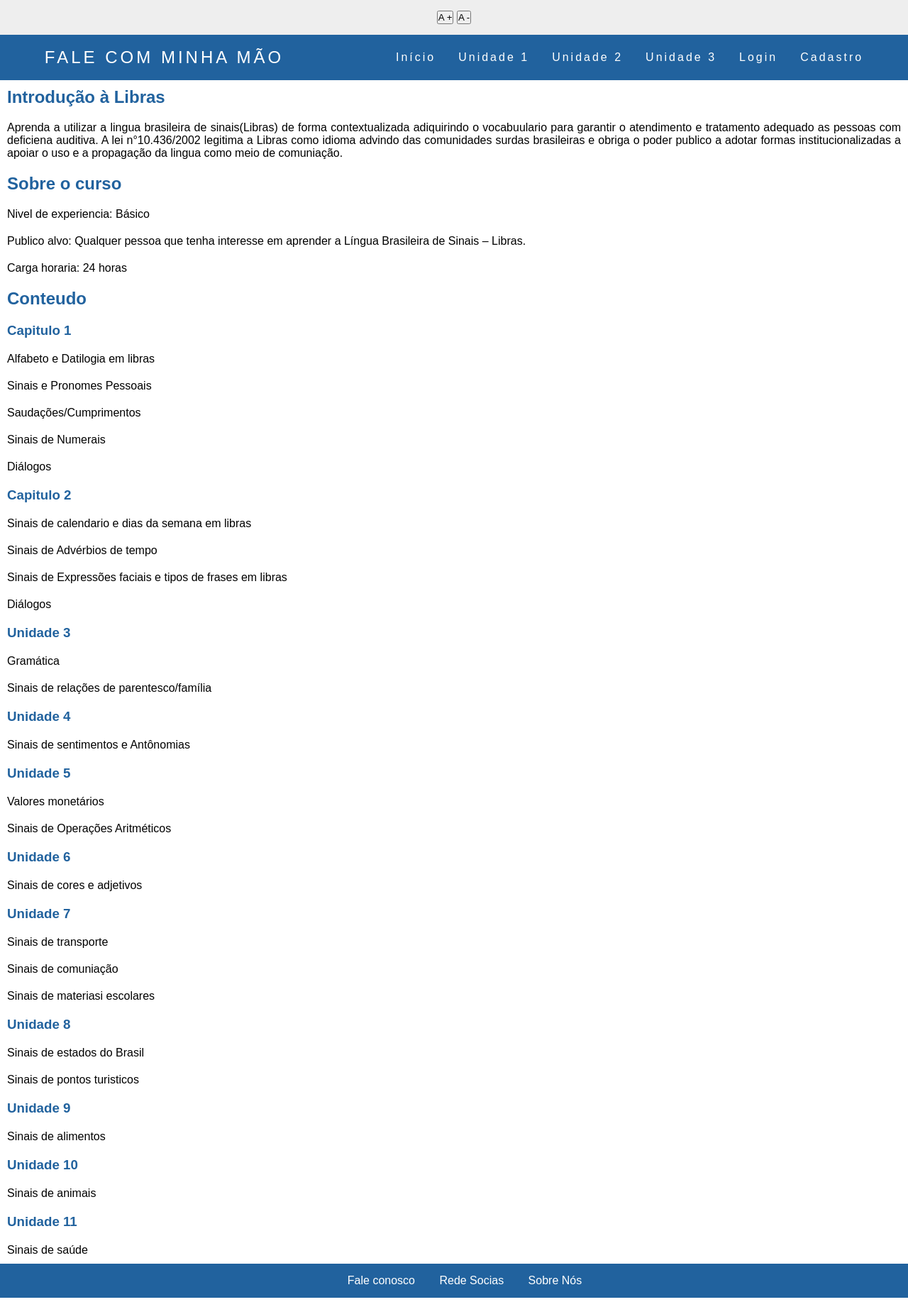
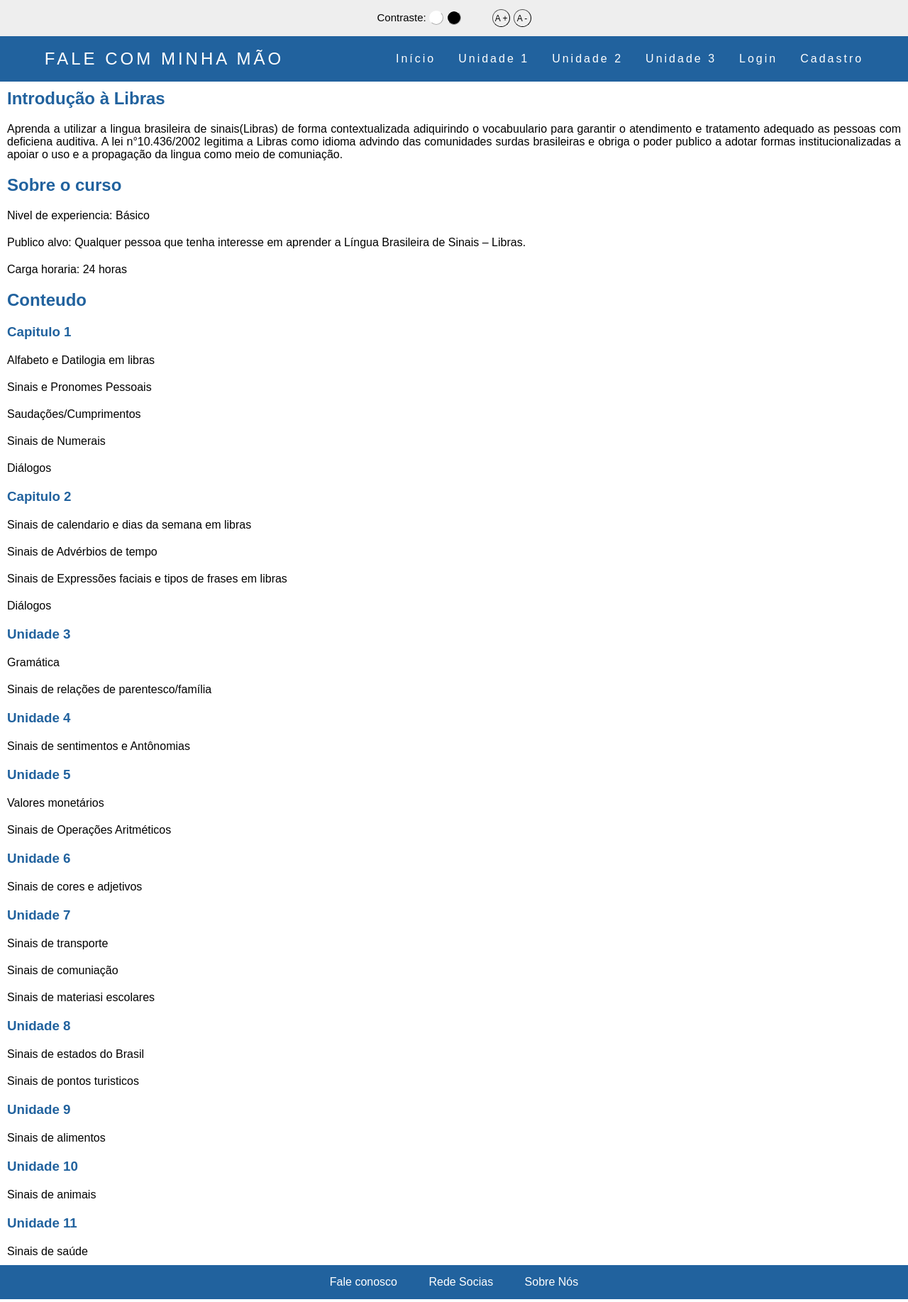
Before and after one commit to GerardMartinus/Fcmm-TCC-Etec-DS, a PHP site: page / in a window 1280 px wide. Shown: the whole page at 71% size. Run offline with PHP 8.4, Linux system fonts and the light colour scheme; some libraries are stand-ins or nearby versions.

Commit message:
barra acessibilidade

```diff
--- a/web/css/home.css
+++ b/web/css/home.css
@@ -10,22 +10,68 @@
 
 body{
   font-size: 16px;
+  background-color: #fff;
 }
 
 /* Header */
 
 .acessibilidade{
   background-color: #eee;
-  padding: 15px 20px;
+  padding-top: 13px;
+  padding-bottom: 13px;
   display: flex;
   flex-wrap: wrap;
   justify-content: space-evenly;
-}
-.acessibilidade1{
-  justify-content: space-between;
+  user-select: none;
+  font-size: medium;
 }
 
-.logo {
+.label-1{
+  color: #000;
+  font-size: 15px;
+}
+
+#white-style{
+  text-align: center;
+  color: #fff;
+  background-color: #fff;
+  border-color: #fff;
+  border-radius: 50%;
+  border-width: 1px;
+  height: 20px;
+  width: 20px;
+}
+
+#black-style{
+  margin-right: 40px;
+  text-align: center;
+  background-color: #000;
+  border-color: #fff;
+  border-radius: 50%;
+  border-width: 1px;
+  height: 20px;
+  width: 20px;
+}
+
+#increase-font{
+  text-align: center;
+  font-size: 12px;
+  border-radius: 50%;
+  border-width: 1px;
+  height: 25px;
+  width: 25px;
+}
+
+#decrease-font{
+  text-align: center;
+  font-size: 12px;
+  border-radius: 50%;
+  border-width: 1px;
+  height: 25px;
+  width: 25px;
+}
+
+#logo {
   z-index: 1;
   color: #fff;
   font-size: 24px;
@@ -34,7 +80,7 @@ body{
   text-decoration: none;
 }
 
-.logo a:hover{
+#logo a:hover{
   color: #fff;
   text-decoration: none;
 }
@@ -78,14 +124,12 @@ h1{
   padding: 10px;
   color: #21629E;
   user-select: none;
-  cursor: pointer;
 }
 
 h2 {
   padding: 10px;
   color: #21629E;
   user-select: none;
-  cursor: pointer;
 }
 
 h3{
@@ -105,18 +149,28 @@ dd {
 
 /* rodapé */
 
-.footer{
+#footer{
   background-color: #21629E;
   padding: 15px 20px;
   display: flex;
   flex-wrap: wrap;
   justify-content: space-evenly;
 }
-.footer-botoes{
+.botoes-footer{
   justify-content: space-between;
 }
-.footer-botoes a{
-  padding-left: 30px;
+.botao-footer1{
+  padding: 20px;
+  color: #fff;
+  text-decoration: none;
+}
+.botao-footer2{
+  padding: 20px;
+  color: #fff;
+  text-decoration: none;
+}
+.botao-footer3{
+  padding: 20px;
   color: #fff;
   text-decoration: none;
 }
--- a/web/html/index.html
+++ b/web/html/index.html
@@ -15,6 +15,23 @@
   <header>
     <div class="acessibilidade">
       <div class="btn-container">
+        <label class="label-1">Contraste:</label>
+        <!-- Site claro -->
+        <button name="white-style" id="white-style" title="Site Normal" onclick="document.body.style.backgroundColor = '#fff';
+        document.body.style.color = '#000';
+        document.getElementById('logo').style.color = '#fff';
+
+        document.querySelector('.botao-footer1').setAttribute('style', 'color: #fff');
+        document.querySelector('.botao-footer2').setAttribute('style', 'color: #fff');
+        document.querySelector('.botao-footer3').setAttribute('style', 'color: #fff');">-</button>
+        <!-- Site escuro -->
+        <button name="black-style" id="black-style" title="Alto contraste" onclick="document.body.style.backgroundColor = '#000';
+        document.body.style.color = '#fff';
+        document.getElementById('logo').style.color = 'yellow';
+        document.querySelector('.botao-footer1').setAttribute('style', 'color: yellow');
+        document.querySelector('.botao-footer2').setAttribute('style', 'color: yellow');
+        document.querySelector('.botao-footer3').setAttribute('style', 'color: yellow');">-</button>
+
         <button name="increase-font" id="increase-font" title="Aumentar fonte">A +</button>
         <button name="decrease-font" id="decrease-font" title="Diminuir fonte">A -</button>
       </div>
@@ -22,7 +39,7 @@
 
     <!-- navbar -->
     <nav id="nav-header">
-      <a class="logo" href="index.html">Fale com Minha Mão</a>
+      <a id="logo" href="index.html">Fale com Minha Mão</a>
       <div class="mobile-menu">
         <div class="line1"></div>
         <div class="line2"></div>
@@ -146,19 +163,17 @@
   </article>
 
   <!-- footer -->
-  <footer>
-    <div class="footer">
-      <div class="footer-botoes">
-        <a href="#">
+  <footer id="footer">
+    <div class="botoes-footer">
+      <a class="botao-footer1" href="#">
         Fale conosco
       </a>
-        <a href="#">
+      <a class="botao-footer2" href="#">
         Rede Socias
       </a>
-        <a href="#">
+      <a class="botao-footer3" href="#">
         Sobre Nós
       </a>
-      </div>
     </div>
   </footer>
 
```
Lines whose indentation alone changed are shown as unchanged.
